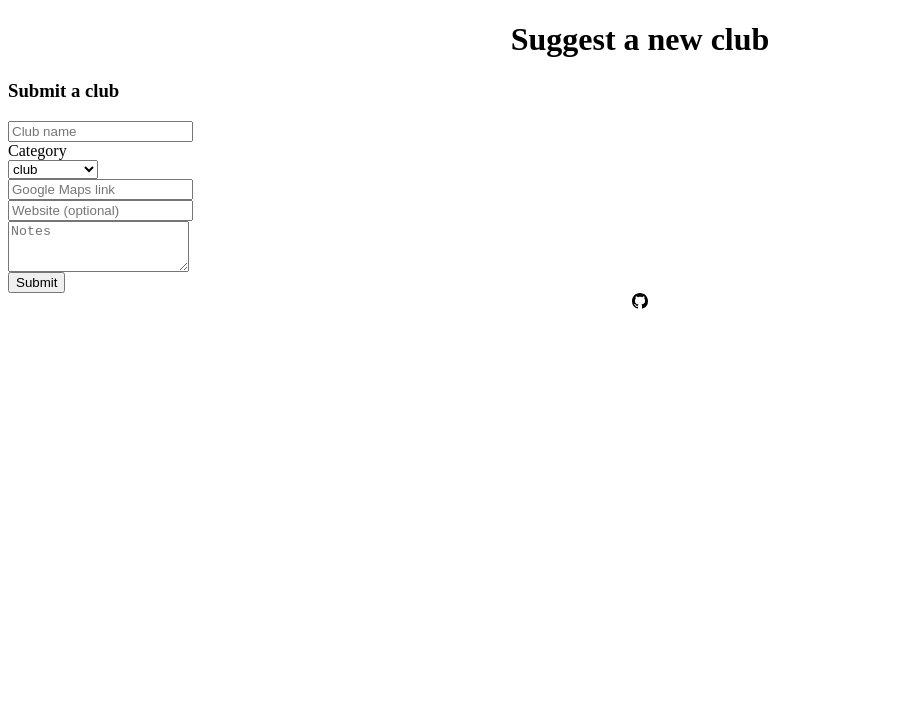
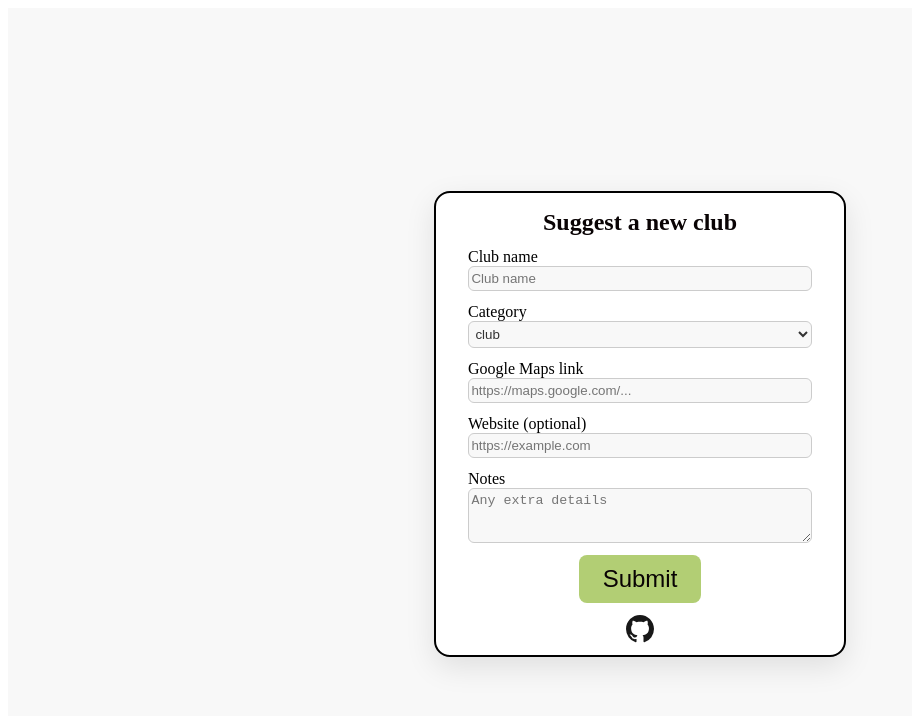
Before and after one commit to Zinkelburger/chess-hotspot, a Next.js app: page /club_submission in a window 1280 px wide. Shown: the top 716 px of the page, without its empty margins (0-912 px from the left). Built offline with nearby package versions, Linux system fonts and the light colour scheme.

Commit message:
greatly improve the submit club form style
- Codex can't CSS for shit
- o4-mini-high is better, iterate faster, tell it exactly what you want

Signed-off-by: Zinkelburger <andrewlbernal@gmail.com>

```diff
--- a/app/club_submission/page.tsx
+++ b/app/club_submission/page.tsx
@@ -2,23 +2,60 @@ import SubmitClub from '../components/SubmitClub';
 
 export const metadata = { title: 'Suggest a club' };
 
+/* full-page wrapper */
+const pageStyle: React.CSSProperties = {
+  minHeight: '100vh',
+  display: 'flex',
+  alignItems: 'center',
+  justifyContent: 'center',
+  background: '#f8f8f8',
+  padding: '1rem',
+};
+
+/* the card itself – rounded with inline CSS */
+const cardStyle: React.CSSProperties = {
+  width: 'min(90vw, 360px)',   // clamps to 360 px on desktop
+  background: '#fff',
+  border: '2px solid #000',
+  borderRadius: '1rem',        // <- the 16 px curve you want
+  padding: '1rem 1.5rem 0.5rem 1.5rem',           // outer padding (textboxes won’t hit the border)
+  boxShadow: '0 10px 30px rgba(0,0,0,.1)',
+  display: 'flex',
+  flexDirection: 'column',
+  gap: '0.75rem',
+  position: 'relative',
+};
+
 export default function ClubSubmissionPage() {
   return (
-    <div className="">
-      <div className="">
-        <h1 className="text-2xl font-bold text-center">
+    <div style={pageStyle}>
+      <div style={cardStyle}>
+        <h1
+          style={{
+            margin: 0,
+            fontSize: '1.5rem',
+            fontWeight: 700,
+            textAlign: 'center',
+            color: 'var(--text, #000)',
+          }}
+        >
           Suggest a new club
         </h1>
 
-        <SubmitClub />
+        {/* extra inner padding so the inputs don’t span 100 % of the card */}
+        <div style={{ paddingInline: '0.5rem' }}>
+          <SubmitClub />
+        </div>
 
-        <div className="flex justify-center">
-          <a href="https://github.com/Zinkelburger/chess-hotspot"
-             target="_blank" rel="noopener"
-             className="transition hover:opacity-80">
-            <img src="/github.svg" alt="GitHub" className="w-7 h-7" />
-          </a>
-        </div>
+        <a
+          href="https://github.com/Zinkelburger/chess-hotspot"
+          target="_blank"
+          rel="noopener"
+          /* Tailwind handles the hover fade—no JS, no server-component error */
+          className="self-center opacity-90 transition-opacity duration-200 hover:opacity-70"
+        >
+          <img src="/github.svg" alt="GitHub" width={28} height={28} />
+        </a>
       </div>
     </div>
   );
--- a/app/components/SubmitClub.tsx
+++ b/app/components/SubmitClub.tsx
@@ -25,64 +25,103 @@ export default function SubmitClub() {
   };
 
   if (submitted) {
-    return <p className="p-6 text-center text-primary font-medium">
+    return (
+      <p className="p-6 text-center text-primary font-medium">
         Thanks for your submission!
-           </p>;
+      </p>
+    );
   }
 
+  // shared style for all fields
+  const fieldStyle: React.CSSProperties = {
+    display:     'block',
+    width:       '100%',
+    background:  '#f8f8f8',
+    boxSizing:    'border-box',
+    color:       '#333333',
+    border:      '1px solid #ccc',
+    borderRadius:'0.375rem',
+    padding:     '0.25rem 0.15rem',
+  };
+
   return (
-    <form onSubmit={submit} className="space-y-5">
-      <h3 className="font-semibold text-lg text-primary">Submit a club</h3>
-
+    <form
+      onSubmit={submit}
+      className="w-full max-w-sm mx-auto"
+      style={{
+        display: 'flex',
+        flexDirection: 'column',
+        rowGap: '0.75rem',
+      }}
+    >
+      {/* Name */}
+      <label className="block text-sm font-medium">
+        Club name
         <input
-        className="block"
+          type="text"
+          style={fieldStyle}
           placeholder="Club name"
           value={name}
           onChange={(e) => setName(e.target.value)}
           required
         />
+      </label>
 
-      <label htmlFor="category" className="text-sm font-medium">
+      {/* Category */}
+      <label className="block text-sm font-medium">
         Category
-      </label>
         <select
-        id="category"
-        className="block"
+          style={fieldStyle}
           value={category}
           onChange={(e) => setCategory(e.target.value as SpotCategory)}
         >
           {categories.map((c) => (
-          <option key={c} value={c}>{c}</option>
+            <option key={c} value={c}>
+              {c}
+            </option>
           ))}
         </select>
+      </label>
 
+      {/* Google Maps */}
+      <label className="block text-sm font-medium">
+        Google Maps link
         <input
-        className="block"
-        placeholder="Google Maps link"
+          type="url"
+          style={fieldStyle}
+          placeholder="https://maps.google.com/..."
           value={gmap}
           onChange={(e) => setGmap(e.target.value)}
           required
         />
+      </label>
 
+      {/* Website */}
+      <label className="block text-sm font-medium">
+        Website (optional)
         <input
-        className="block"
-        placeholder="Website (optional)"
+          type="url"
+          style={fieldStyle}
+          placeholder="https://example.com"
           value={website}
           onChange={(e) => setWebsite(e.target.value)}
         />
+      </label>
 
+      {/* Notes */}
+      <label className="block text-sm font-medium">
+        Notes
         <textarea
           rows={3}
-        className="block"
-        placeholder="Notes"
+          style={fieldStyle}
+          placeholder="Any extra details"
           value={notes}
           onChange={(e) => setNotes(e.target.value)}
         />
+      </label>
 
-      <button
-        type="submit"
-        className=""
-      >
+      {/* Submit button */}
+      <button type="submit" className="button-style mx-auto">
         Submit
       </button>
     </form>
--- a/styles/globals.css
+++ b/styles/globals.css
@@ -14,4 +14,26 @@ body,
   --primary: #be4751;
   --secondary: #dad595;
   --accent: #b2ce74;
+  --radius: 0.75rem;
 }
+
+.button-style {
+  display: inline-block;
+  padding: 0.5rem 1.5rem;
+  border-radius: 0.5rem;                    /* gently rounded corners */
+  font-size: 1.5rem;
+  line-height: 2rem;
+  background-color: var(--accent);
+  color: var(--text);
+  cursor: pointer;
+  border: none;
+  transition: all 0.3s ease;
+  display: block;
+  margin: 0 auto; /* top margin */
+}
+
+.button-style:hover {
+  filter: brightness(0.9);                  /* auto-darken */
+  transform: translateY(-1px);              /* pop up */
+  box-shadow: 0 5px 10px rgba(0, 0, 0, 0.2);
+}
```
Also changed, not shown: tailwind.config.ts (renamed from tailwind.config.js). Lines whose indentation alone changed are shown as unchanged.
